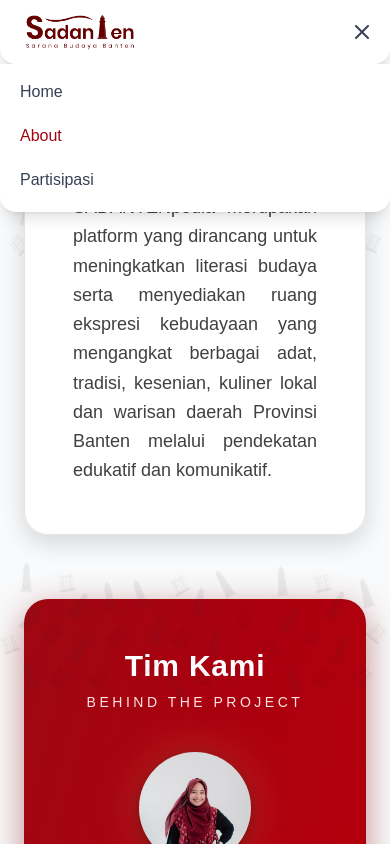
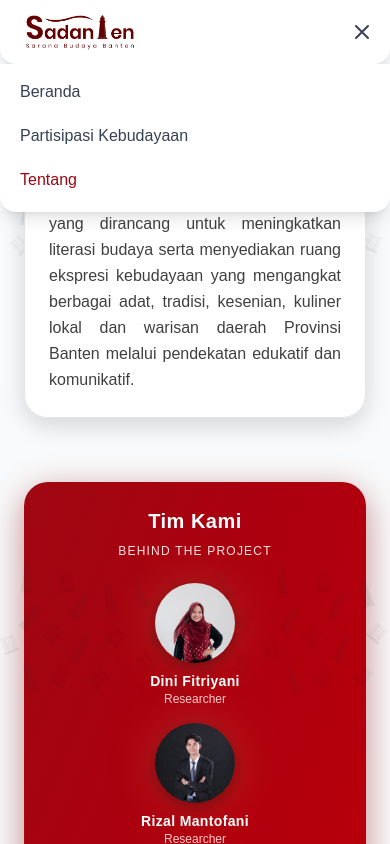
Before and after one commit to hafizzibrahim/sadanten, a Next.js app: page /about in a window 390 px wide. Both pictures are taken after a click on the button "Toggle menu". Shown: the top 844 px of the page. Built offline with nearby package versions, Linux system fonts and the light colour scheme.

Commit message:
feat: update layout responsive

```diff
--- a/src/app/about/layout.tsx
+++ b/src/app/about/layout.tsx
@@ -1,6 +1,6 @@
 import Navbar from "../../components/layout/Navbar";
 import Footer from "../../components/layout/Footer";
-import BackgroundDecorations from "@/src/components/home/BackgroundDecorations";
+import BackgroundDecorations from "../../components/home/BackgroundDecorations";
 
 export default function AboutLayout({
   children,
@@ -9,11 +9,13 @@ export default function AboutLayout({
 }) {
   return (
     <div className="min-h-screen bg-gray-50 relative flex flex-col">
-      <BackgroundDecorations />{" "}
+      <BackgroundDecorations />
       <div className="sticky top-0 z-50">
-<Navbar />
+        <Navbar />
       </div>
-      <div className="flex-grow">{children} </div>
+      <div className="flex-grow py-20">
+        {children}
+      </div>
       <Footer />
     </div>
   );
--- a/src/app/about/page.tsx
+++ b/src/app/about/page.tsx
@@ -24,20 +24,20 @@ export default function AboutPage() {
   ];
 
   return (
-    <div className="max-w-6xl mx-auto px-6 py-12">
+    <div className="max-w-6xl mx-auto px-6">
       {/* ABOUT WEBSITE CARD */}
       <section className="mb-16">
         <div
-          className="bg-white/95 backdrop-blur-xl rounded-3xl p-12
+          className="bg-white/95 backdrop-blur-xl rounded-3xl p-6 sm:p-8 md:p-12
                         shadow-[0_8px_25px_rgba(0,0,0,0.15)]
                         hover:shadow-[0_12px_40px_rgba(0,0,0,0.22)]
                         transition-all duration-300 border border-neutral-200"
         >
-          <h1 className="text-4xl font-extrabold mb-4 text-neutral-900 text-center tracking-wide">
+          <h1 className="text-2xl sm:text-3xl md:text-4xl font-extrabold mb-4 text-neutral-900 text-center tracking-wide break-words">
             Tentang SADANTENpedia
           </h1>
 
-          <p className="text-lg text-neutral-700 leading-relaxed text-justify">
+          <p className="text-base sm:text-lg text-neutral-700 leading-relaxed text-justify">
             SADANTENpedia merupakan platform yang dirancang untuk meningkatkan
             literasi budaya serta menyediakan ruang ekspresi kebudayaan yang
             mengangkat berbagai adat, tradisi, kesenian, kuliner lokal dan
@@ -55,28 +55,28 @@ export default function AboutPage() {
       {/* TEAM CARD MERAH PREMIUM */}
       <section>
         <div
-          className="bg-gradient-to-br from-red-800 to-red-700 text-white rounded-3xl p-12
+          className="bg-gradient-to-br from-red-800 to-red-700 text-white rounded-3xl p-6 sm:p-8 md:p-12
                         shadow-[0_10px_35px_rgba(128,0,0,0.45)] border border-red-900/30"
         >
           {/* Judul */}
-          <h2 className="text-3xl font-bold text-center tracking-wide mb-2">
+          <h2 className="text-xl sm:text-2xl md:text-3xl font-bold text-center tracking-wide mb-2 break-words">
             Tim Kami
           </h2>
 
           {/* Tagline premium */}
-          <p className="text-center text-red-100 mb-10 text-sm uppercase tracking-[0.25em]">
+          <p className="text-center text-red-100 mb-6 sm:mb-8 md:mb-10 text-xs sm:text-sm uppercase tracking-[0.1em] sm:tracking-[0.25em]">
             Behind The Project
           </p>
 
           {/* GRID TEAM */}
-          <div className="grid grid-cols-1 sm:grid-cols-3 lg:grid-cols-5 gap-10 place-items-center">
+          <div className="grid grid-cols-1 sm:grid-cols-3 lg:grid-cols-5 gap-4 sm:gap-6 md:gap-10 place-items-center">
             {team.map((member, index) => (
               <div
                 key={index}
-                className="text-center hover:scale-105 transition-transform duration-300"
+                className="text-center hover:scale-105 transition-transform duration-300 w-full max-w-[120px]"
               >
                 {/* Foto Bulat Elegant */}
-                <div className="relative w-28 h-28 mx-auto mb-4">
+                <div className="relative w-20 h-20 sm:w-24 sm:h-24 md:w-28 md:h-28 mx-auto mb-2 sm:mb-4">
                   {/* Soft Gold Glow */}
                   <div className="absolute inset-0 rounded-full bg-yellow-200/20 blur-xl"></div>
 
@@ -99,12 +99,12 @@ export default function AboutPage() {
                 </div>
 
                 {/* Nama */}
-                <h3 className="text-lg font-semibold tracking-wide">
+                <h3 className="text-sm sm:text-base md:text-lg font-semibold tracking-wide break-words">
                   {member.name}
                 </h3>
 
                 {/* Role */}
-                <p className="text-sm text-red-200">{member.role}</p>
+                <p className="text-xs sm:text-sm md:text-base text-red-200">{member.role}</p>
               </div>
             ))}
           </div>
--- a/src/app/partisipasi/layout.tsx
+++ b/src/app/partisipasi/layout.tsx
@@ -12,11 +12,13 @@ export default function ParticipationLayout({
       <BackgroundDecorations />
 
       <div className="sticky top-0 z-50">
-                <Navbar />     {" "}
+        <Navbar />
       </div>
 
       {/* Add spacing for navbar */}
-      <div className="flex-grow pt-20">        {children}      </div>
+      <div className="flex-grow py-20">
+        {children}
+      </div>
 
       <Footer />
     </div>
--- a/src/app/partisipasi/page.tsx
+++ b/src/app/partisipasi/page.tsx
@@ -4,16 +4,16 @@ import Link from "next/link";
 
 export default function ParticipationPage() {
   return (
-    <div className="max-w-4xl mx-auto px-6 py-16">
+    <div className="max-w-4xl mx-auto px-6">
       <div className="text-center mb-12">
-        <h1 className="text-4xl font-bold text-gray-800 mb-4">
+        <h1 className="text-3xl sm:text-4xl font-bold text-gray-800 mb-4">
           Yuk Berpartisipasi!
         </h1>
         <div className="w-24 h-1 bg-red-800 mx-auto rounded"></div>
       </div>
 
-      <div className="bg-white rounded-2xl shadow-lg p-8 mb-10 border border-red-100">
-        <p className="text-lg text-gray-700 leading-relaxed mb-6 text-justify">
+      <div className="bg-white rounded-2xl shadow-lg p-6 sm:p-8 mb-10 border border-red-100">
+        <p className="text-base sm:text-lg text-gray-700 leading-relaxed mb-6 text-justify">
           Kami mengundang Anda untuk berkontribusi dalam pelestarian dan
           dokumentasi budaya Banten. Partisipasi Anda sangat berharga dalam
           upaya memperkaya dan menjaga warisan budaya yang mulai terlupakan.
@@ -22,19 +22,19 @@ export default function ParticipationPage() {
           nilai-nilai luhur.
         </p>
 
-        <p className="text-lg text-gray-700 leading-relaxed mb-6 text-justify">
+        <p className="text-base sm:text-lg text-gray-700 leading-relaxed mb-6 text-justify">
           Melalui form berikut, Anda dapat menyumbang informasi tentang berbagai
           aspek budaya Banten seperti kesenian, upacara adat, bahasa daerah,
           kuliner khas, pakaian adat, dan lain sebagainya. Setiap kontribusi
           Anda akan menjadi bagian penting dari ensiklopedia budaya Banten.
         </p>
 
-        <p className="text-lg text-gray-700 leading-relaxed mb-6 text-justify">
+        <p className="text-base sm:text-lg text-gray-700 leading-relaxed mb-6 text-justify">
           Bergabunglah bersama kami dalam misi mulia ini. Bersama, kita jaga dan
           lestarikan kekayaan budaya Banten untuk generasi mendatang.
         </p>
 
-        <p className="text-lg text-gray-700 leading-relaxed text-justify">
+        <p className="text-base sm:text-lg text-gray-700 leading-relaxed text-justify">
           Anda dapat menyumbang informasi dan mengekspresikan budaya Banten
         </p>
       </div>
@@ -44,7 +44,7 @@ export default function ParticipationPage() {
           href="https://forms.gle/W8KydYG95hoEEaSM9" // Ganti dengan URL Google Form Anda
           target="_blank"
           rel="noopener noreferrer"
-          className="inline-block px-8 py-4 bg-gradient-to-r from-red-700 to-red-800 text-white font-semibold rounded-xl shadow-lg hover:shadow-xl hover:from-red-600 hover:to-red-700 transition-all duration-300 transform hover:scale-105"
+          className="inline-block px-6 sm:px-8 py-3 sm:py-4 bg-gradient-to-r from-red-700 to-red-800 text-white font-semibold rounded-xl shadow-lg hover:shadow-xl hover:from-red-600 hover:to-red-700 transition-all duration-300 transform hover:scale-105 text-base sm:text-lg"
         >
           Isi Form Partisipasi Kebudayaan
         </Link>
--- a/src/components/layout/Navbar.tsx
+++ b/src/components/layout/Navbar.tsx
@@ -139,7 +139,17 @@ const Navbar = () => {
                 "Home"
               )}`}
             >
-              Home
+              Beranda
+            </Link>
+
+            <Link
+              href="/partisipasi"
+              onClick={() => handleLinkClick("Partisipasi")}
+              className={`block px-3 py-2 rounded-md text-base font-medium ${linkClass(
+                "Partisipasi"
+              )}`}
+            >
+              Partisipasi Kebudayaan
             </Link>
 
             <Link
@@ -149,17 +159,7 @@ const Navbar = () => {
                 "About"
               )}`}
             >
-              About
-            </Link>
-
-            <Link
-              href="/partisipasi"
-              onClick={() => handleLinkClick("Partisipasi")}
-              className={`block px-3 py-2 rounded-md text-base font-medium ${linkClass(
-                "Partisipasi"
-              )}`}
-            >
-              Partisipasi
+              Tentang
             </Link>
           </div>
         </div>
```
